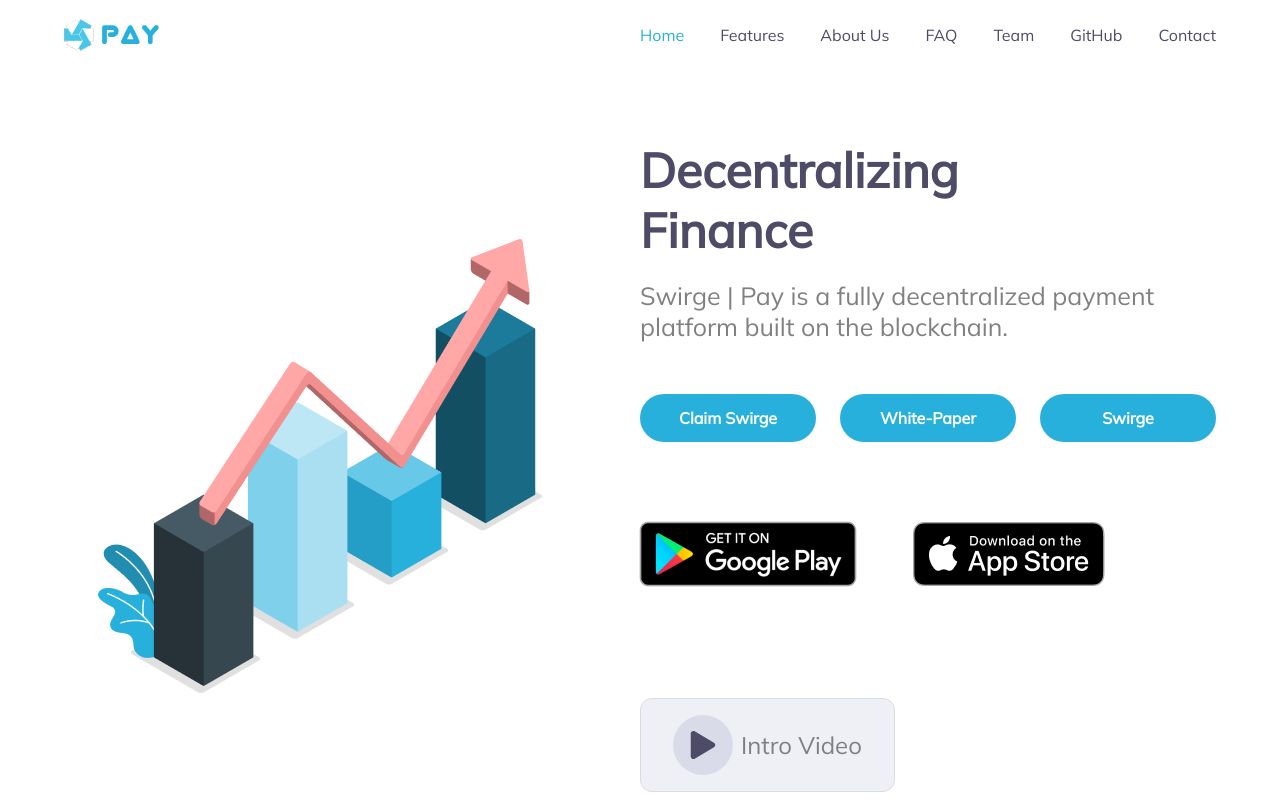
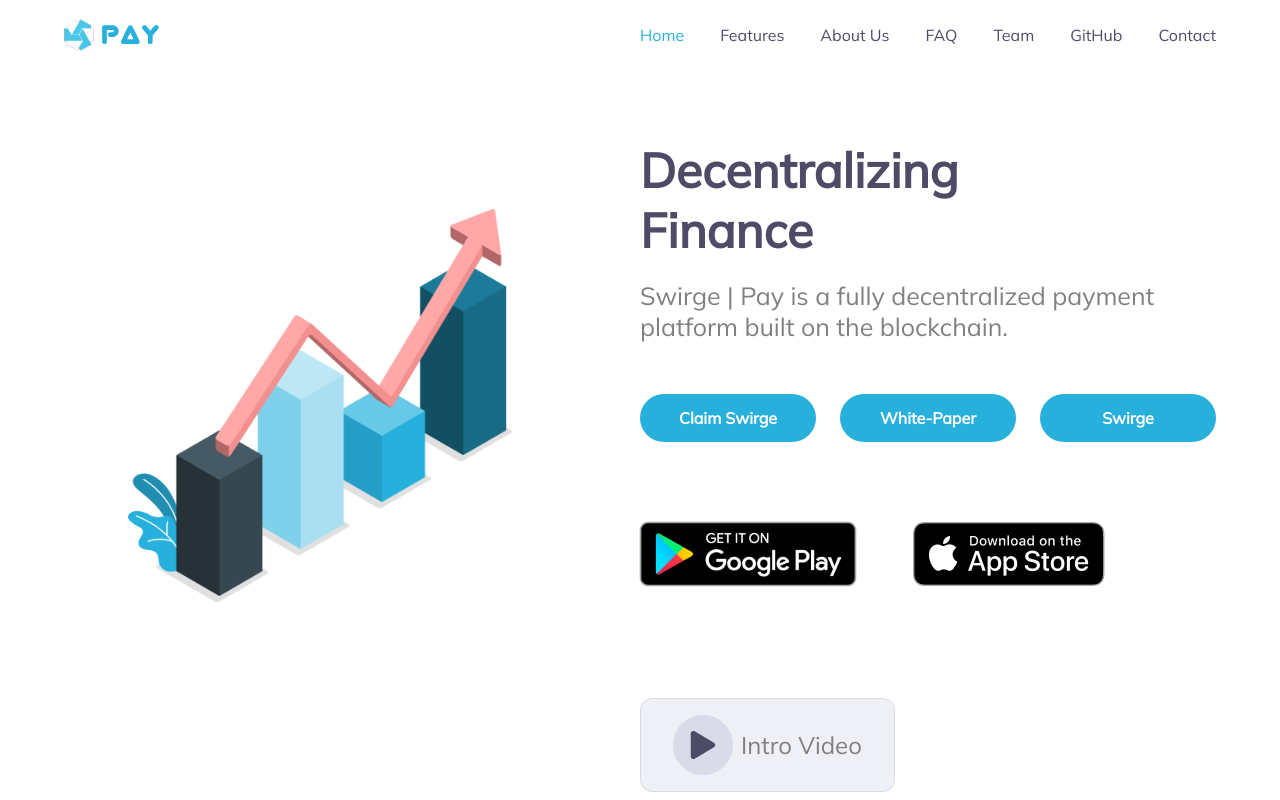
Before and after one commit to Swirge/swirgePay_new, a React (Create React App) app: page / in a window 1280 px wide. Shown: the top 800 px of the page. Built offline with nearby package versions, Linux system fonts and the light colour scheme.

Commit message:
updated image size

```diff
--- a/public/index.html
+++ b/public/index.html
@@ -5,7 +5,7 @@
     <link rel="icon" href="%PUBLIC_URL%/favicon.ico" />
     <meta name="viewport" content="width=device-width, initial-scale=1" />
 
-    <title>React App</title>
+    <title>Swirge Pay</title>
   </head>
   <body>
     <noscript>You need to enable JavaScript to run this app.</noscript>
--- a/src/screens/Landing/Hero/hero.styles.scss
+++ b/src/screens/Landing/Hero/hero.styles.scss
@@ -11,8 +11,9 @@ section.hero-wrap {
 
   img {
     object-fit: cover;
-    // width: 50%;
+    width: 60%;
     // height: 50%;
+    margin-top: -120px;
   }
 }
 
```
